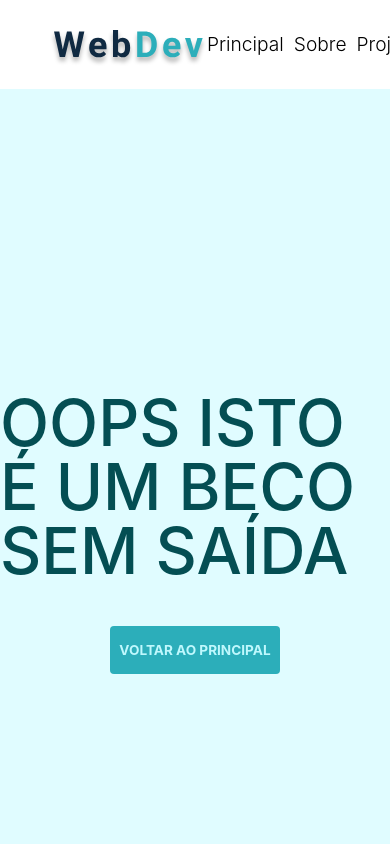
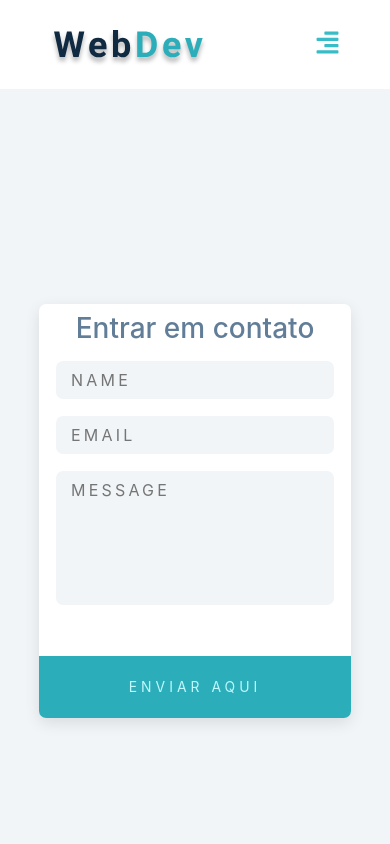
Before and after one commit to kenjimaeda54/portifolio-gatsbyJs, a Gatsby site: page /Contato in a window 390 px wide. Before the commit this address had no page. Shown: the top 844 px of the page. Built offline with nearby package versions, Linux system fonts and the light colour scheme; Gatsby itself is replaced by a stand-in of ours.

Commit message:
feat: try resolve problem with responsively

```diff
--- a/src/components/Hero/styles.module.css
+++ b/src/components/Hero/styles.module.css
@@ -1,3 +1,37 @@
+@media screen and (max-width: 1300px) {
+  .container {
+    flex-direction: column;
+    align-items: flex-start;
+    background-color: var(--clr-primary-10);
+  }
+  .section {
+    display: flex;
+    flex-direction: column;
+    align-items: flex-end;
+    position: inherit !important; /*vai herdar posição do pai */
+    width: 100vw !important;
+    height: 100%;
+  }
+  .article {
+    display: flex;
+    justify-content: flex-start;
+    align-items: flex-end;
+    height: 100%;
+    width: 100%;
+    z-index: 200;
+  }
+  .wrapImg {
+    display: flex;
+    position: inherit !important;
+    justify-content: center;
+    align-items: flex-end;
+    height: 100%;
+    width: 100%;
+  }
+  .hero {
+    width: 100%;
+  }
+}
 .container {
   display: flex;
   justify-content: space-between;
--- a/src/components/NavBar/index.jsx
+++ b/src/components/NavBar/index.jsx
@@ -1,8 +1,8 @@
 import React from "react"
-import logo from "../../assets/images/logo.svg"
-import { FaAlignCenter } from "react-icons/fa"
+import { FaAlignRight } from "react-icons/fa"
 import { data } from "./links"
 import { Link } from "gatsby"
+import logo from "../../assets/images/logo.svg"
 import * as Styles from "./styles.module.css"
 
 export default function NavBar() {
@@ -11,10 +11,15 @@ export default function NavBar() {
       <img src={logo} alt="logo nav bar" />
       <ul className={Styles.list}>
         {data.map(it => (
-          <li key={it.id}>
-            <Link to={it.link}>{it.name}</Link>
+          <li className={Styles.desktop} key={it.id}>
+            <Link activeClassName={Styles.active} to={it.link}>
+              {it.name}
+            </Link>
           </li>
         ))}
+        <button className={Styles.mobile}>
+          <FaAlignRight size={25} className={Styles.iconMobile} />
+        </button>
       </ul>
     </nav>
   )
--- a/src/components/NavBar/links.js
+++ b/src/components/NavBar/links.js
@@ -17,6 +17,6 @@ export const data = [
   {
     id: 4,
     name: "Contato",
-    link: "/Contact",
+    link: "/Contato",
   },
 ]
--- a/src/components/NavBar/styles.module.css
+++ b/src/components/NavBar/styles.module.css
@@ -1,3 +1,15 @@
+@media screen and (max-width: 750px) {
+  .desktop {
+    display: none;
+  }
+}
+
+@media screen and (min-width: 750px) {
+  .mobile {
+    display: none;
+  }
+}
+
 .navigation {
   display: flex;
   justify-content: space-between;
@@ -12,15 +24,33 @@
   align-items: center;
 }
 
-.list a {
+.desktop a {
   font-size: 1.2em;
   line-height: 1.5em;
   font-weight: 300;
   color: var(--color-black);
 }
 
-.list a:hover {
+.desktop a:hover {
   text-decoration: underline;
   text-decoration-color: var(--clr-primary-6);
   color: var(--clr-primary-6);
 }
+
+.active {
+  text-decoration: underline;
+  text-decoration-color: var(--clr-primary-6);
+  color: var(--clr-primary-6) !important;
+}
+.mobile {
+  background-color: transparent;
+  border: none;
+  cursor: pointer;
+}
+.iconMobile {
+  fill: var(--clr-primary-6);
+}
+
+.mobile:hover .iconMobile {
+  fill: var(--clr-primary-3);
+}
--- a/src/pages/404.js
+++ b/src/pages/404.js
@@ -1,10 +1,12 @@
 import { Link } from "gatsby"
 import React from "react"
+import Seo from "../components/Seo"
 import * as Styles from "./error.module.css"
 
 export default function ErrorTemplate() {
   return (
     <div className={Styles.container}>
+      <Seo title="Error" />
       <h1>Oops isto é um beco sem saída</h1>
       <Link to="/">
         <span className={Styles.titleError}> Voltar ao principal</span>
--- a/src/pages/About/index.jsx
+++ b/src/pages/About/index.jsx
@@ -2,6 +2,7 @@ import React from "react"
 import { getImage, GatsbyImage } from "gatsby-plugin-image"
 import { graphql } from "gatsby"
 import * as Styles from "./styles.module.css"
+import Seo from "../../components/Seo"
 
 export default function About({ data }) {
   const {
@@ -11,6 +12,7 @@ export default function About({ data }) {
 
   return (
     <div className={Styles.container}>
+      <Seo title="Sobre" />
       <section className={Styles.sectionImage}>
         <GatsbyImage
           image={pathImage}
--- /dev/null
+++ b/src/pages/Contato/index.jsx
@@ -0,0 +1,39 @@
+import React, { useState } from "react"
+import * as Styles from "./styles.module.css"
+
+export default function Contact() {
+  const [valuesInput, setValuesInput] = useState({
+    name: "",
+    email: "",
+    message: "",
+  })
+
+  return (
+    <div className={Styles.container}>
+      <article>
+        <h2>Entrar em contato</h2>
+        <form
+          action="https://formspree.io/f/mjvldgvq"
+          method="POST"
+          className={Styles.form}
+        >
+          <div>
+            <input name="name" placeholder="NAME" type="text" />
+            <input name="email" placeholder="EMAIL" type="email" />
+            <textarea name="message" rows="5" placeholder="MESSAGE" />
+          </div>
+          <button
+            disabled={
+              valuesInput.email.length === 0 ||
+              valuesInput.message.length === 0 ||
+              valuesInput.name.length === 0
+            }
+            type="submit"
+          >
+            Enviar aqui
+          </button>
+        </form>
+      </article>
+    </div>
+  )
+}
--- /dev/null
+++ b/src/pages/Contato/styles.module.css
@@ -0,0 +1,103 @@
+.container {
+  display: flex;
+  justify-content: center;
+  align-items: center;
+  height: 100vh;
+  background-color: var(--clr-grey-10);
+}
+
+.container article {
+  display: flex;
+  min-width: 50%;
+  flex-direction: column;
+  align-items: center;
+  justify-content: space-between;
+  gap: 10px;
+  background-color: var(--clr-white);
+  border-radius: 7px;
+  box-shadow: var(--light-shadow);
+}
+
+.container article h2 {
+  font-size: 1.75rem;
+  margin: 3% 0px;
+  line-height: 1;
+  color: var(--clr-grey-5);
+  font-weight: 500;
+}
+
+.form {
+  display: flex;
+  flex-direction: column;
+  justify-content: flex-end;
+  gap: 17px;
+  width: 100%;
+}
+.form div {
+  display: flex;
+  flex-direction: column;
+  justify-content: flex-end;
+  gap: 17px;
+  padding: 0px 17px;
+}
+
+.form div input {
+  background-color: var(--clr-grey-10);
+  border-radius: 7px;
+  padding: 7px 15px;
+  font-size: 1rem;
+  line-height: 1.5;
+  letter-spacing: 0.2rem;
+  color: var(--clr-grey-1);
+  font-weight: 400;
+}
+
+.form div input::placeholder {
+  font-weight: 400;
+}
+
+.form div input:focus {
+  outline: 2px solid var(--clr-primary-8);
+}
+
+.form div textarea {
+  background-color: var(--clr-grey-10);
+  border-radius: 7px;
+  padding: 7px 15px;
+  font-size: 1rem;
+  line-height: 1.5;
+  letter-spacing: 0.2rem;
+  font-weight: 400;
+  resize: none;
+}
+.form div textarea::placeholder {
+  font-weight: 400;
+}
+
+.form div textarea:focus {
+  outline: 2px solid var(--clr-primary-8);
+}
+
+.container button {
+  margin-top: 4vh;
+  background-color: var(--clr-primary-5);
+  width: 100%;
+  padding: 23px 0px;
+  font-size: 0.87rem;
+  letter-spacing: 0.25rem;
+  color: var(--clr-primary-9);
+  text-transform: uppercase;
+  border-bottom-left-radius: 7px;
+  border-bottom-right-radius: 7px;
+  cursor: pointer;
+  transition: all 0.6s ease-in-out;
+}
+
+.container button:hover {
+  background-color: var(--clr-primary-9);
+  color: var(--clr-grey-3);
+}
+
+.container button:disabled {
+  cursor: not-allowed;
+}
--- a/src/pages/Projects/styles.module.css
+++ b/src/pages/Projects/styles.module.css
@@ -9,6 +9,7 @@
 }
 
 .container h1 {
+  margin-top: 13vh;
   text-transform: uppercase;
   line-height: 1;
   font-size: 2.5rem;
--- a/src/pages/Projects/{StrapiProjects.title}.jsx
+++ b/src/pages/Projects/{StrapiProjects.title}.jsx
@@ -1,6 +1,7 @@
 import React from "react"
 import { graphql } from "gatsby"
 import * as Styles from "./styles.module.css"
+import Seo from "../../components/Seo"
 
 export default function ProjectsTemplate({
   pageContext: { title },
@@ -8,6 +9,7 @@ export default function ProjectsTemplate({
 }) {
   return (
     <div className={Styles.container}>
+      <Seo title={title.replace(/&/gi, " ")} />
       <h1>{title.replace(/&/gi, " ")}</h1>
       <div className={Styles.wrapDescription}>
         <p>{strapiProjects.description}</p>{" "}
```
Also changed, not shown: src/pages/Projects/index.jsx (added, +43 -0 lines).
